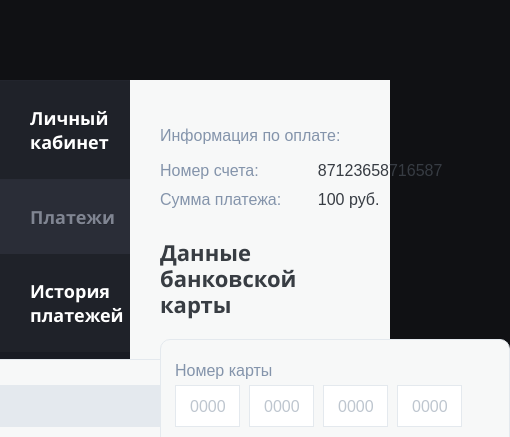
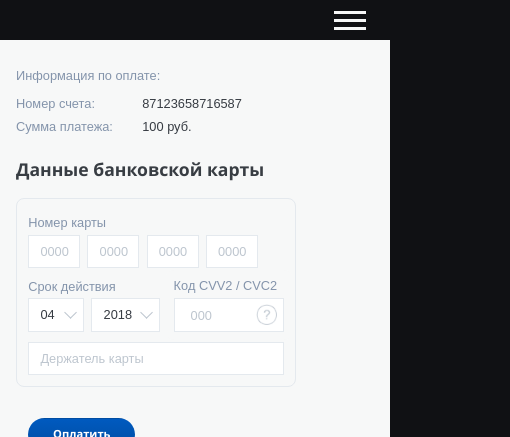
Before and after one commit to concentrator/payment-form, a website built with webpack: page src/index.hbs in a window 390 px wide. Shown: the top 437 px of the page, 510 px wide, since content can reach past the window. Built offline with nearby package versions, Linux system fonts and the light colour scheme; some packages are replaced by stand-ins of ours.

Commit message:
Добавляет адаптивность

```diff
--- a/src/index.hbs
+++ b/src/index.hbs
@@ -11,7 +11,11 @@
     <div class="container">
       <!-- Навигация -->
       <nav class="navigation">
-        <ul class="navigation__list">
+        <button class="navigation__button" type="button" id="nav-toggle">
+          <span class="navigation__icon"></span>
+          <span class="visually-hidden">Меню</span>
+        </button>
+        <ul class="navigation__list" id="nav-list">
           <li class="navigation__item">
             <a class="navigation__link" href="#">Личный кабинет</a>
           </li>
@@ -25,7 +29,7 @@
             <a class="navigation__link navigation__link--dark" href="#">Настройки</a>
           </li>
           <li class="navigation__item">
-            <a class="navigation__link navigation__link--logout navigation__link--dark " href="#">Выйти</a>
+            <a class="navigation__link navigation__link--logout navigation__link--dark" href="#">Выйти</a>
           </li>
         </ul>
       </nav> <!-- Конец Навигация -->
--- a/src/index.js
+++ b/src/index.js
@@ -5,3 +5,11 @@ import './scss/style.scss';
 // } else if (process.env.NODE_ENV === 'development') {
 //   console.log('Development mode');
 // }
+
+const navButton = document.getElementById('nav-toggle');
+const navList = document.getElementById('nav-list');
+
+navButton.onclick = function () {
+  navButton.classList.toggle('navigation__button--opened');
+  navList.classList.toggle('navigation__list--opened');
+}
--- a/src/scss/abstracts/_mixins.scss
+++ b/src/scss/abstracts/_mixins.scss
@@ -9,12 +9,20 @@
 // MEDIA QUERIES
 
 /*
-320 - 720           Phone
+320 - 480           Small Phone
+480 - 600           Medium Phone
+600 - 720           Phone
 720 - 1000          Tablet
 1000 - infinity     Desktop (default style)
 */
 
 @mixin respond($breakpoint) {
+  @if $breakpoint == phone-small {
+    @media only screen and (max-width: 30em) { @content; }  // 480px
+  }
+  @if $breakpoint == phone-medium {
+    @media only screen and (max-width: 37.5em) { @content; }  // 600px
+  }
   @if $breakpoint == phone {
     @media only screen and (max-width: 45em) { @content; }  // 720px
   }
--- a/src/scss/base/_animations.scss
+++ b/src/scss/base/_animations.scss
@@ -0,0 +1,9 @@
+@keyframes moveInLeft {
+  0% {
+    transform: translateX(-100%);
+  }
+
+  100% {
+    transform: translateX(-0%);
+  }
+}
--- a/src/scss/base/_base.scss
+++ b/src/scss/base/_base.scss
@@ -10,6 +10,10 @@ html {
   // 1 rem definition
   font-size: 62.5%; // 1rem == 10px
   box-sizing: border-box;
+
+  @include respond(phone-medium) {
+    font-size: 50%;
+  }
 }
 
 body {
--- a/src/scss/components/_card-form.scss
+++ b/src/scss/components/_card-form.scss
@@ -24,13 +24,14 @@
 
   &__cvv-tip {
     position: absolute;
-    bottom: 8px;
-    right: 9px;
+    bottom: 0.8rem;
+    right: 0.9rem;
     display: block;
-    width: 26px;
-    height: 26px;
+    width: 2.6rem;
+    height: 2.6rem;
     background-image: url("../img/tip.png");
     background-repeat: no-repeat;
+    background-size: 100%;
   }
 
   &__label {
@@ -42,6 +43,7 @@
     height: 4.2rem;
     padding: 1rem 1.4rem;
     padding-bottom: 0.9rem;
+    padding-right: 1.2rem;
     font: inherit;
     color: $color-grey-dark-1;;
     border: 1px solid $color-grey-light-2;
@@ -50,11 +52,6 @@
     &::placeholder {
       color: $color-grey-light-3;
       opacity: 1;
-    }
-
-
-    &:focus {
-      padding-right: 1.2rem;
     }
 
     &--invalid {
@@ -88,6 +85,7 @@
 
   &__select {
     display: block;
+    height: 4.2rem;
     position: relative;
     z-index: 1;
     border: 1px solid $color-grey-light-2;
@@ -102,8 +100,8 @@
       position: absolute;
       top: 1.1rem;
       right: 1.1rem;
-      width: 11px;
-      height: 11px;
+      width: 1.1rem;
+      height: 1.1rem;
       border-left: 1px solid $color-grey-light-3;
       border-bottom: 1px solid $color-grey-light-3;
       transform: rotate(-45deg);
@@ -157,6 +155,10 @@
     min-height: 25.6rem;
     width: 100%;
     margin-bottom: 2rem;
+
+    @include respond(phone) {
+      max-width: 60rem;
+    }
   }
 
   &__side {
@@ -190,6 +192,34 @@
         margin-right: -1.4rem;
         background-color: $color-grey-light-2;
       }
+
+      @include respond(phone-small) {
+        padding: 1rem;
+        right: auto;
+        top: 9.05rem;
+        left: 18.7rem;
+        z-index: 1;
+        width: auto;
+        height: auto;
+        border: none;
+
+        &::before {
+          display: none;
+        }
+      }
+
+      @media only screen and (min-width: 45.05em) and (max-width: 56.25em) {
+        position: relative;
+        width: 35rem;
+        top: 0;
+        right: 0;
+        height: auto;
+        border: none;
+
+        &::before {
+          display: none;
+        }
+      }
     }
   }
 }
--- a/src/scss/layout/_content.scss
+++ b/src/scss/layout/_content.scss
@@ -2,4 +2,9 @@
   float: left;
   width: 66.6667%;
   max-width: 64rem;
+
+  @include respond(phone) {
+    width: 100%;
+    max-width: 100%;
+  }
 }
--- a/src/scss/layout/_footer.scss
+++ b/src/scss/layout/_footer.scss
@@ -3,6 +3,10 @@
   padding-top: 2.4rem;
   background-color: $color-grey-dark-1;
   border-bottom: 1px solid $color-black-light-3;
+
+  @include respond(phone-small) {
+    padding: 2rem;
+  }
 
   &__paragraph {
     font-size: 1.2rem;
--- a/src/scss/layout/_grid.scss
+++ b/src/scss/layout/_grid.scss
@@ -2,4 +2,8 @@
   @include clearfix;
   max-width: $grid-width;
   margin: 8rem auto;
+
+  @include respond(tablet) {
+    margin: 0 auto;
+  }
 }
--- a/src/scss/layout/_main.scss
+++ b/src/scss/layout/_main.scss
@@ -1,4 +1,8 @@
 .main {
   padding: 4.5rem 3rem;
   background-color: $color-grey-light-1;
+
+  @include respond(phone-small) {
+    padding: 3.5rem 2rem;
+  }
 }
--- a/src/scss/layout/_navigation.scss
+++ b/src/scss/layout/_navigation.scss
@@ -1,15 +1,91 @@
 .navigation {
+  position: relative;
   width: 33.3334%;
   max-width: 32rem;
   float: left;
 
+  @include respond(phone) {
+    width: 100%;
+    max-width: 100%;
+    min-height: 5rem;
+  }
+
+  &__button {
+    display: none;
+    position: absolute;
+    right: 3rem;
+    top: 0.5rem;
+    width: 4rem;
+    height: 4rem;
+    border: none;
+    background: none;
+
+    @include respond(phone) {
+      display: block;
+    }
+  }
+
+  &__icon {
+    top: 50%;
+    margin-top: -1px;
+
+    &,
+    &::before,
+    &::after {
+      display: block;
+      position: absolute;
+      height: 3px;
+      width: 100%;
+      background-color: $color-grey-light-1;
+      transition: all 0.2s ease;
+    }
+
+    &::before,
+    &::after {
+      content: "";
+    }
+
+    &::before {
+      top: -1rem;
+    }
+
+    &::after {
+      top: 1rem;
+    }
+  }
+
+  &__button--opened &__icon {
+    background-color: transparent;
+
+    &::before {
+      top: 0;
+      transform: rotate(135deg);
+    }
+
+    &::after {
+      top: 0;
+      transform: rotate(-135deg);
+    }
+  }
+
   &__list {
     list-style: none;
     border-top: 1px solid $color-black-dark-3;
-  }
 
-  &__item {
 
+    @include respond(phone) {
+      display: none;
+      position: absolute;
+      top: 5rem;
+      left: 0;
+      width: 75%;
+      z-index: 10;
+
+      &--opened {
+        display: block;
+        animation: moveInLeft 0.5s ease;
+      }
+    }
   }
 
   &__link {
@@ -23,6 +99,10 @@
     background-color: $color-black-light-1;
     text-shadow: 0 1px 0 rgba(0, 0, 0, 0.15);
     transition: all 0.2s ease;
+
+    @include respond(phone) {
+      padding-left: 5rem;
+    }
 
     &--active {
       color: $color-grey-blue-2;
--- a/src/scss/style.scss
+++ b/src/scss/style.scss
@@ -1,6 +1,7 @@
 @import "abstracts/mixins";
 @import "abstracts/variables";
 
+@import "base/animations";
 @import "base/base";
 @import "base/typography";
 @import "base/utilities";
```
